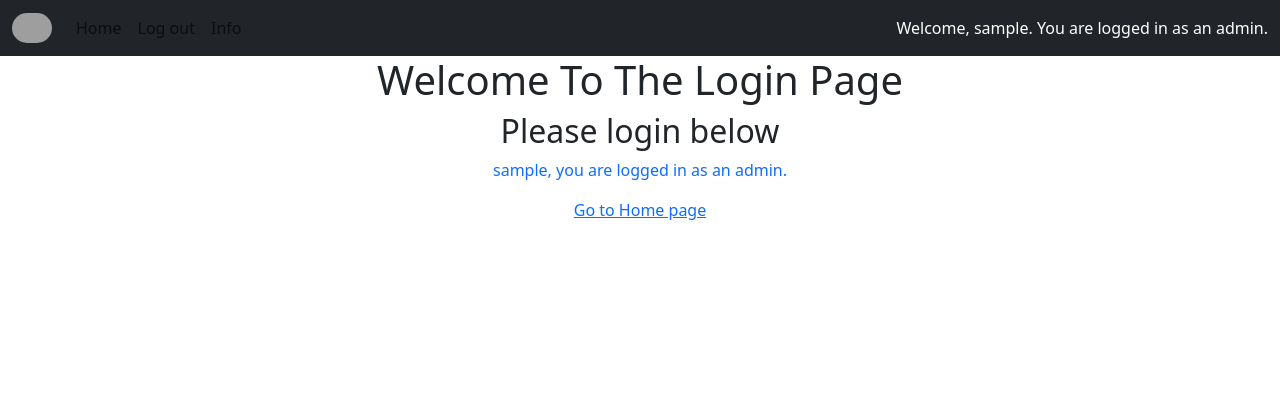
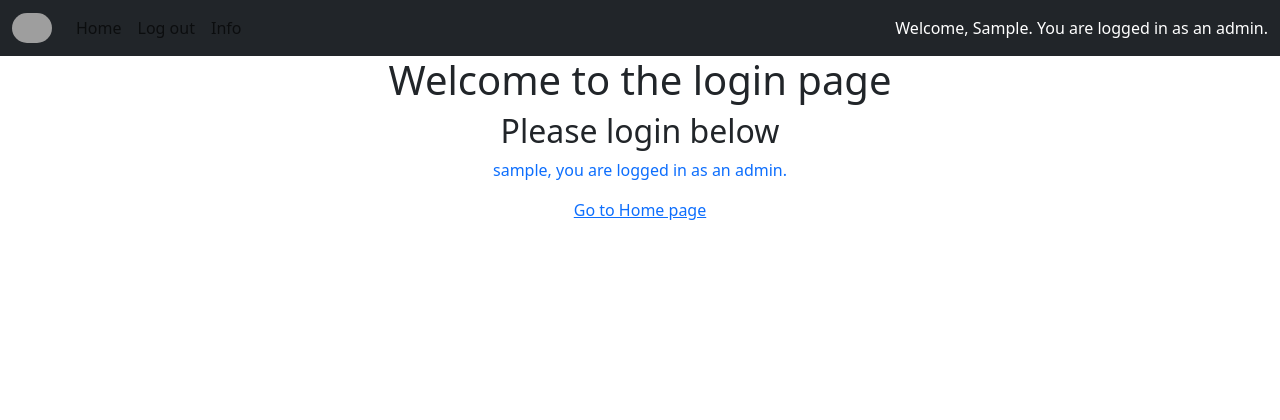
Before and after one commit to ashley-sokol/SemesterProject, a Django app: page /workplace_violation_app/login/ in a window 1280 px wide. Shown: the top 420 px of the page. Run offline with Django 5.2, Linux system fonts and the light colour scheme; the visitor is signed in with stand-in values (Sample User, id 1); some libraries are stand-ins or nearby versions; grey boxes are pictures that could not be loaded.

Commit message:
Added Peter's recommendations

```diff
--- a/workplace_violation_app/templates/workplace_violation_app/base.html
+++ b/workplace_violation_app/templates/workplace_violation_app/base.html
@@ -60,12 +60,12 @@
       </ul>
       {% if user.is_authenticated and user.is_admin %}
       <ul class="navbar-nav navbar-right">
-        <li class="text-white">Welcome, {{ user.username }}. You are logged in as an admin.</li>
+        <li class="text-white">Welcome, {{ user.username|capfirst }}. You are logged in as an admin.</li>
       </ul>
       {% endif %}
       {% if user.is_authenticated and not user.is_admin %}
       <ul class="navbar-nav navbar-right">
-        <li class="text-white">Welcome, {{ user.username }}.</li>
+        <li class="text-white">Welcome, {{ user.username|capfirst }}.</li>
       </ul>
       {% endif %}
     </div>
--- a/workplace_violation_app/templates/workplace_violation_app/login.html
+++ b/workplace_violation_app/templates/workplace_violation_app/login.html
@@ -9,7 +9,7 @@
 {% block content %}
   <div class="container-fluid body">
 <div class="text-center">
-    <h1>Welcome To The Login Page</h1>
+    <h1>Welcome to the login page</h1>
     <h2>Please login below</h2>
         {% if user.is_authenticated %}
             {% if user.is_admin %}
```
